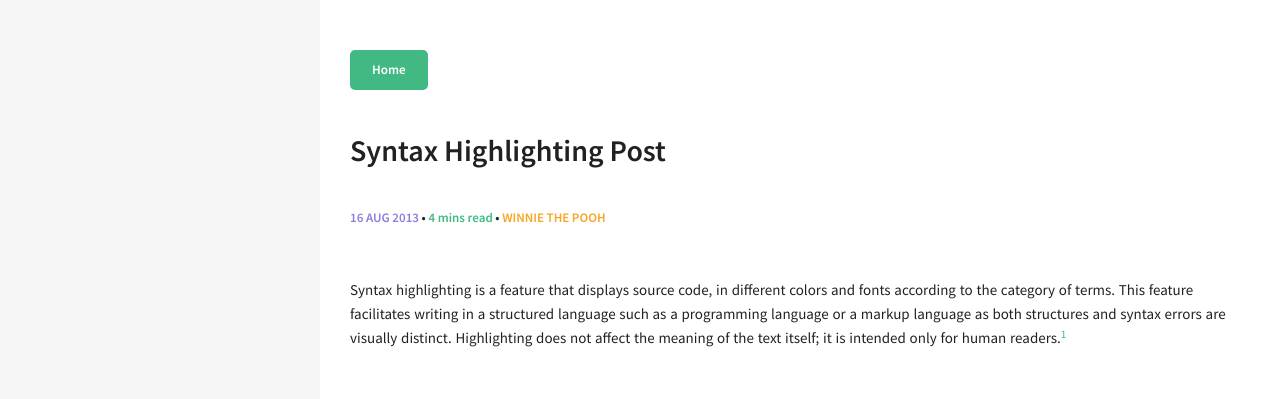
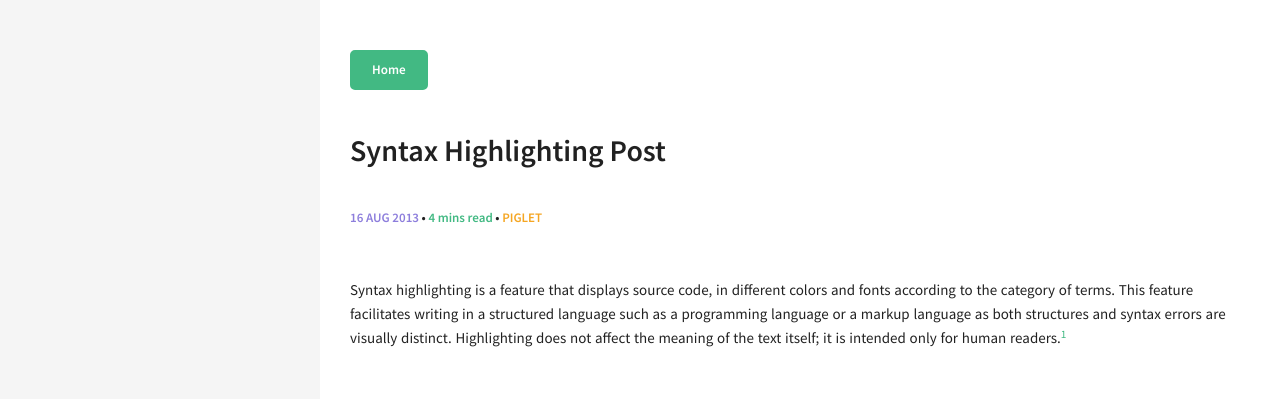
Before and after one commit to botani-reed/botani-reed.github.io, a Jekyll site: the page built from _posts/2013-08-16-code-highlighting-post.md, in a window 1280 px wide. Shown: the top 399 px of the page. Built offline with Jekyll 4.4.1, drawn with Linux system fonts in a browser that asks for light colours.

Commit message:
testing github mirror

```diff
--- a/_posts/2013-08-16-code-highlighting-post.md
+++ b/_posts/2013-08-16-code-highlighting-post.md
@@ -6,7 +6,7 @@ categories: [code]
 tags: [test-tag]
 modified: 2014-09-14
 comments: true
-authored-by: Winnie the Pooh
+authored-by: Piglet
 ---
 
 Syntax highlighting is a feature that displays source code, in different colors and fonts according to the category of terms. This feature facilitates writing in a structured language such as a programming language or a markup language as both structures and syntax errors are visually distinct. Highlighting does not affect the meaning of the text itself; it is intended only for human readers.[^1]
```
